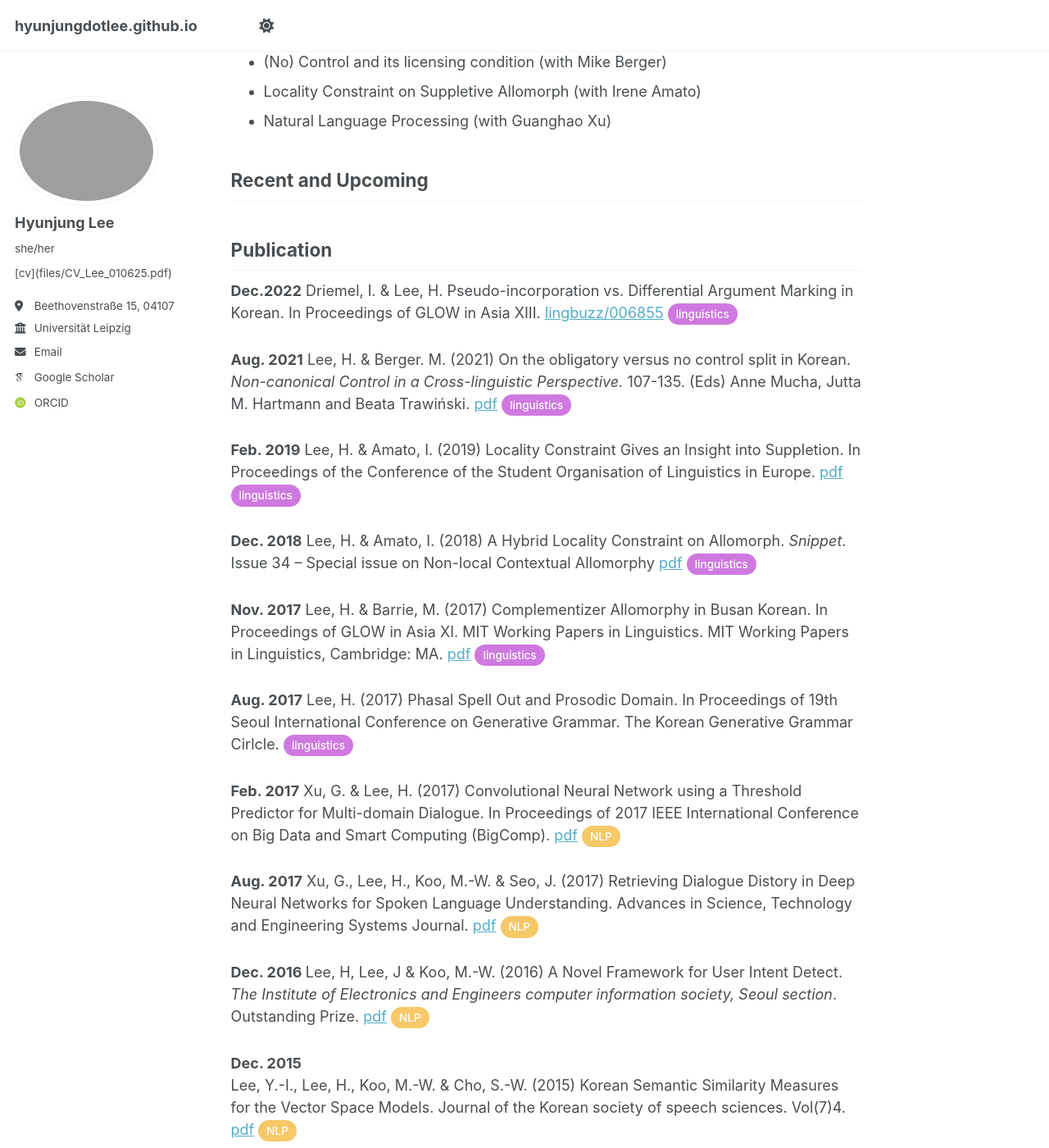
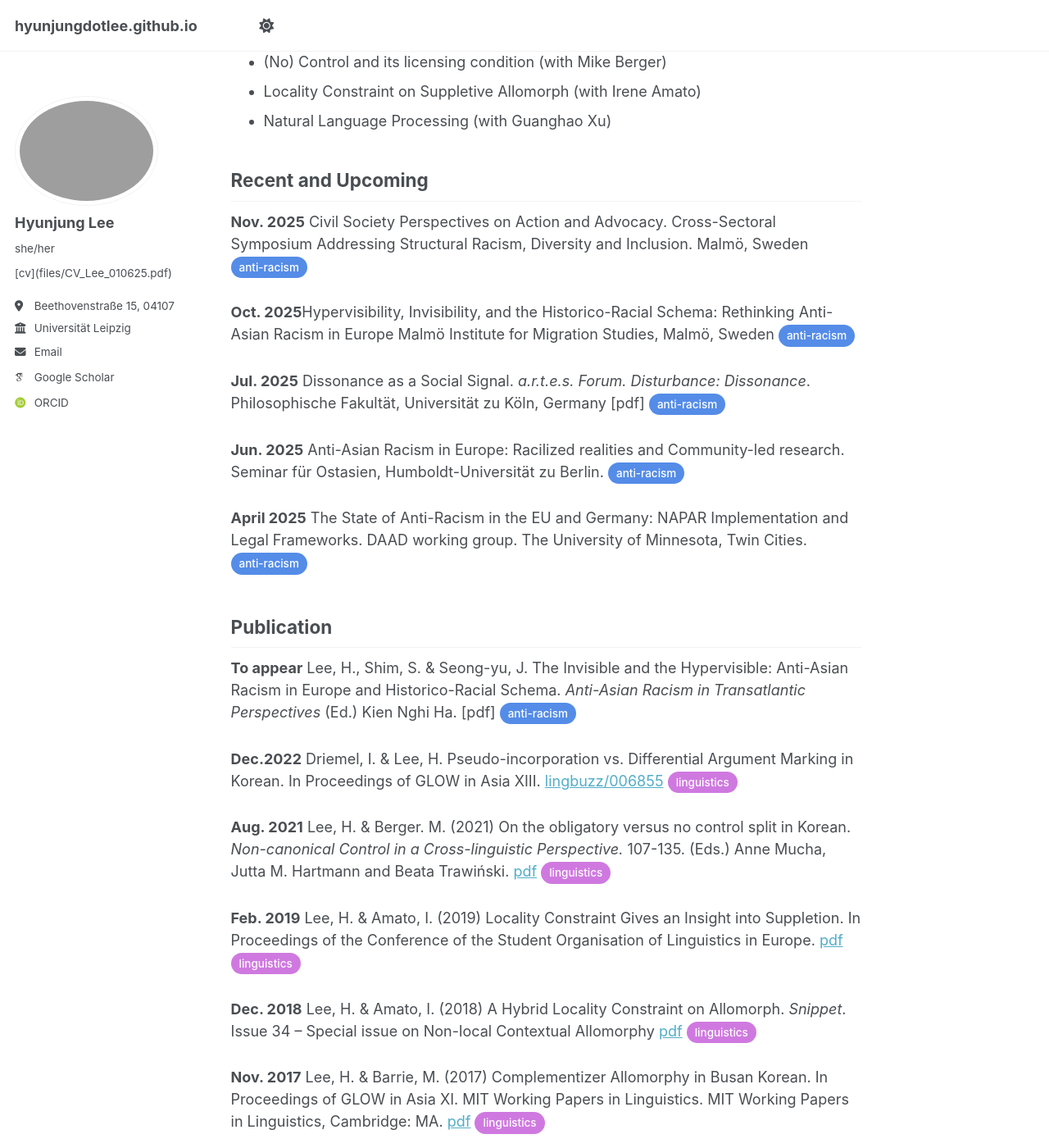
Before and after one commit to hyunjungdotlee/hyunjungdotlee.github.io, a Jekyll site: the page built from _pages/about.md, in a window 1280 px wide and 1400 px high, scrolled down 418 px. Shown: the whole window at 82% size. Built offline with Jekyll 4.4.1, drawn with Linux system fonts in a browser that asks for light colours; some web fonts are replaced; a script that is not in the unit is left out; some of the changed text lies outside the part shown.

Commit message:
Update about.md

```diff
--- a/_pages/about.md
+++ b/_pages/about.md
@@ -23,15 +23,31 @@ Research Interests
 Recent and Upcoming
 ------
 
+<strong>Nov. 2025</strong> Civil Society Perspectives on Action and Advocacy. Cross-Sectoral Symposium Addressing Structural Racism, Diversity and Inclusion. Malmö, Sweden <span class="pill pill-ar">anti-racism</span>
+
+<strong>Oct. 2025</strong>Hypervisibility, Invisibility, and the Historico-Racial Schema: Rethinking Anti-Asian Racism in Europe
+Malmö Institute for Migration Studies, Malmö, Sweden <span class="pill pill-ar">anti-racism</span>
+
+<strong>Jul. 2025</strong> Dissonance as a Social Signal. <em>a.r.t.e.s. Forum. Disturbance: Dissonance</em>. Philosophische Fakultät, Universität zu Köln, Germany [pdf] <span class="pill pill-ar">anti-racism</span>
+
+<strong>Jun. 2025</strong> Anti-Asian Racism in Europe: Racilized realities and Community-led research. Seminar für Ostasien, Humboldt-Universität zu Berlin. <span class="pill pill-ar">anti-racism</span>
+
+<strong>April 2025</strong> The State of Anti-Racism in the EU and Germany: NAPAR Implementation and Legal Frameworks. DAAD working group. The University of Minnesota, Twin Cities. <span class="pill pill-ar">anti-racism</span>
+
+
 
 Publication
 ------
+
+<strong>To appear</strong>
+Lee, H., Shim, S. & Seong-yu, J. The Invisible and the Hypervisible: Anti-Asian Racism in Europe and Historico-Racial Schema. <em>Anti-Asian Racism in Transatlantic Perspectives</em> (Ed.) Kien Nghi Ha. [pdf] <span class="pill pill-ar">anti-racism</span>
+
 
 <strong>Dec.2022</strong>
 Driemel, I. & Lee, H. Pseudo-incorporation vs. Differential Argument Marking in Korean. In Proceedings of GLOW in Asia XIII.  [lingbuzz/006855](https://ling.auf.net/lingbuzz/006855) <span class="pill pill-lg">linguistics</span>
 
 <strong>Aug. 2021</strong>
-Lee, H. & Berger. M. (2021) On the obligatory versus no control split in Korean. <em>Non-canonical Control in a Cross-linguistic Perspective.</em> 107-135. (Eds) Anne Mucha, Jutta M. Hartmann and Beata Trawiński. [pdf](files/leeberger2021.pdf) <span class="pill pill-lg">linguistics</span>
+Lee, H. & Berger. M. (2021) On the obligatory versus no control split in Korean. <em>Non-canonical Control in a Cross-linguistic Perspective.</em> 107-135. (Eds.) Anne Mucha, Jutta M. Hartmann and Beata Trawiński. [pdf](files/leeberger2021.pdf) <span class="pill pill-lg">linguistics</span>
 
 <strong>Feb. 2019</strong>
 Lee, H. & Amato, I.  (2019) Locality Constraint Gives an Insight into Suppletion. In Proceedings of the Conference of the Student Organisation of Linguistics in Europe. [pdf](files/leeamato2019console.pdf) <span class="pill pill-lg">linguistics</span>
@@ -76,8 +92,11 @@ Born to be gradient: a case study from compound tensing in Korean. Ms. Universit
 Xu, G. & Lee, H. Toward Multi-lingual Natural Language Understanding Using Deep Neural Networks. Ms. Sogang University. [pdf](files/xulee2018m.pdf) <span class="pill pill-nlp">NLP</span>
 
 
+
 Presentations
 ------
+<strong>Apr. 2024</strong>
+[with Lily Shim] Anti-Asian Racism through the Prism of Intersectionality: Gendered Racism and Racialized Queerness. UnKUT, University of Tübingen, Germany.
 
 <strong>Aug. 2022</strong>
 [with Imke Driemel](http://imke.driemel.net/doku.php/start) Pseudo-incorporation vs. Differential Argument Marking in Korean. GLOW in Asia XIII. Chinese University of Hong Kong. [pdf](files/driemellee2022glow.pdf) <span class="pill pill-lg">linguistics</span>
```
